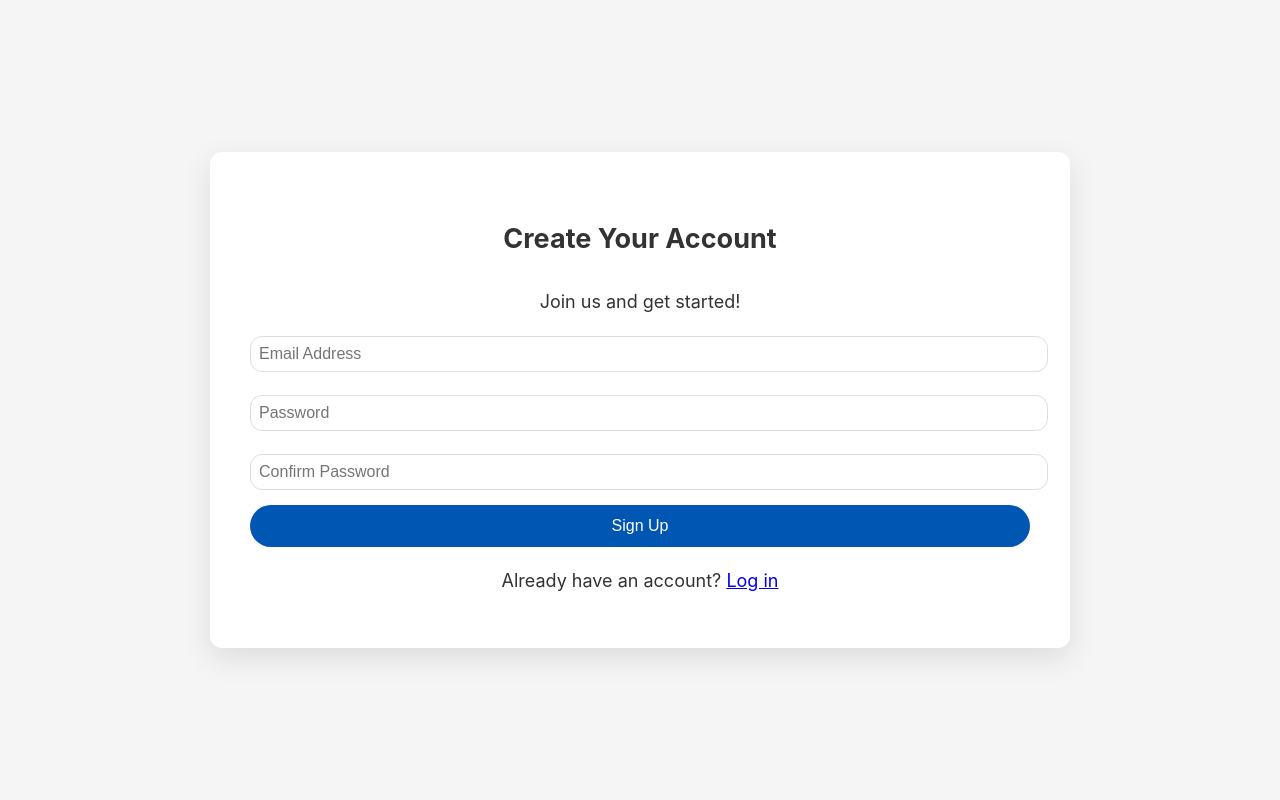
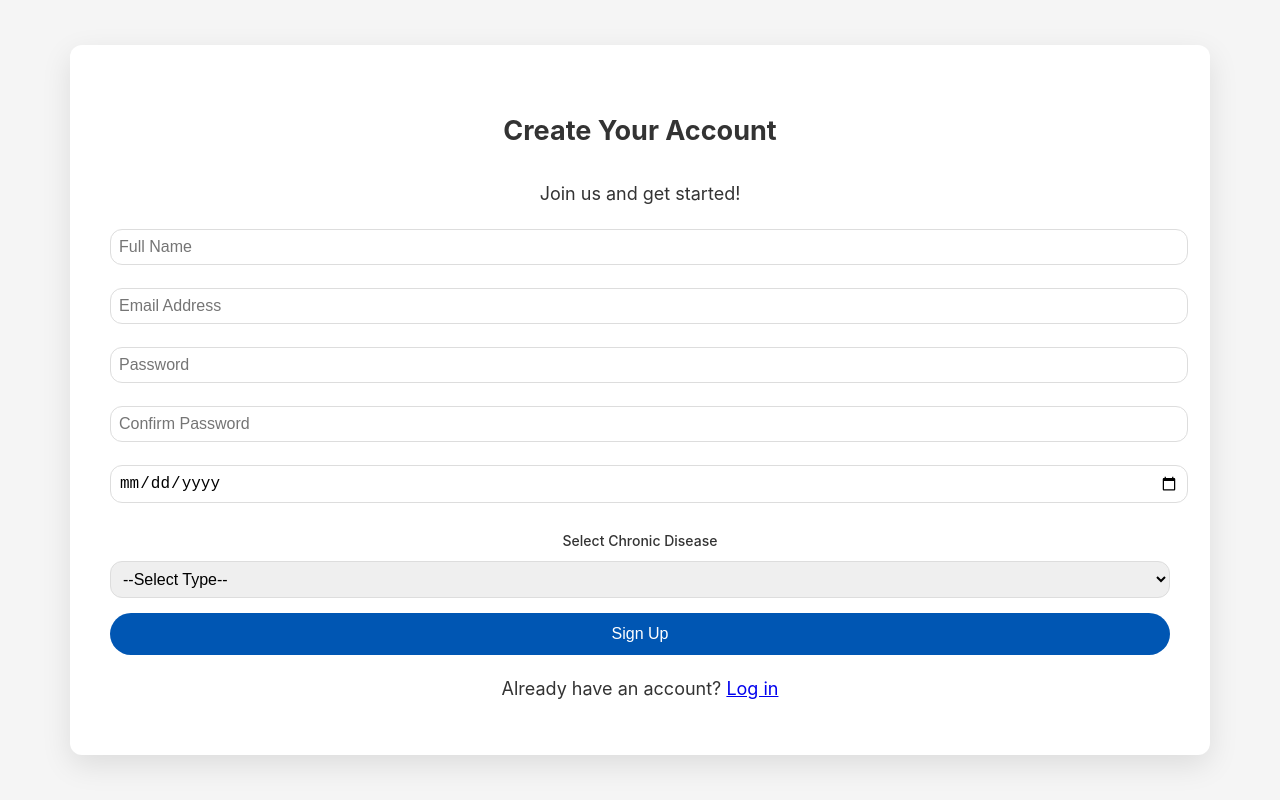
Before and after one commit to nishashastry/treehacks2025, a Next.js app in the folder src/frontend/: page /signup in a window 1280 px wide. Built offline with nearby package versions, Linux system fonts and the light colour scheme; no server answers.

Commit message:
make request in signup

```diff
--- a/src/frontend/pages/signup.js
+++ b/src/frontend/pages/signup.js
@@ -1,14 +1,16 @@
 import { useState } from 'react';
-import { createUserWithEmailAndPassword } from 'firebase/auth';
-import { auth } from '../firebase/config';
 import { useRouter } from 'next/router';
 import Layout from '../components/layout';
 
 export default function SignUp() {
+  const [name, setName] = useState('');
   const [email, setEmail] = useState('');
   const [password, setPassword] = useState('');
   const [confirmPassword, setConfirmPassword] = useState('');
+  const [dob, setDob] = useState('');  // Date of birth
+  const [chronicDisease, setChronicDisease] = useState('');  // Chronic disease (diabetes type)
   const [error, setError] = useState('');
+  const [loading, setLoading] = useState(false);
   const router = useRouter();
 
   const handleSubmit = async (e) => {
@@ -18,11 +20,42 @@ export default function SignUp() {
       return;
     }
 
+    setLoading(true);
+    setError('');
+
     try {
-      await createUserWithEmailAndPassword(auth, email, password);
-      router.push('/profile-input'); // Redirect to input clinical info after signup
+      // Prepare data to send to the backend
+      const userData = {
+        name,
+        email,
+        password,
+        dob,
+        chronic_disease: chronicDisease,
+      };
+
+      // Send POST request to the backend
+      const response = await fetch('/api/patients', {
+        method: 'POST',
+        headers: {
+          'Content-Type': 'application/json',
+        },
+        body: JSON.stringify(userData),
+      });
+
+      const data = await response.json();
+
+      if (!response.ok) {
+        throw new Error(data.message || 'Failed to sign up.');
+      }
+
+      // On success, redirect to the profile input page
+      localStorage.setItem('email', email);
+      localStorage.setItem('chronicDisease', chronicDisease);
+      router.push('/profile-input');
     } catch (err) {
-      setError('Failed to sign up. Please check your credentials.');
+      setError(err.message);
+    } finally {
+      setLoading(false);
     }
   };
 
@@ -36,6 +69,14 @@ export default function SignUp() {
           {error && <div className="error-message">{error}</div>}
 
           <form onSubmit={handleSubmit} className="login-form">
+            <input
+              type="text"
+              value={name}
+              onChange={(e) => setName(e.target.value)}
+              placeholder="Full Name"
+              className="input-field"
+              required
+            />
             <input
               type="email"
               value={email}
@@ -60,8 +101,32 @@ export default function SignUp() {
               className="input-field"
               required
             />
-            <button type="submit" className="btn">
-              Sign Up
+
+            <input
+              type="date"
+              value={dob}
+              onChange={(e) => setDob(e.target.value)}
+              placeholder="Date of Birth"
+              className="input-field"
+              required
+            />
+
+            {/* Dropdown for Chronic Disease (Diabetes Type) */}
+            <label htmlFor="chronicDisease" className="input-label">Select Chronic Disease</label>
+            <select
+              id="chronicDisease"
+              value={chronicDisease}
+              onChange={(e) => setChronicDisease(e.target.value)}
+              className="input-field"
+              required
+            >
+              <option value="">--Select Type--</option>
+              <option value="Diabetes">Diabetes</option>
+              <option value="Other">Other</option>
+            </select>
+
+            <button type="submit" className="btn" disabled={loading}>
+              {loading ? 'Signing Up...' : 'Sign Up'}
             </button>
           </form>
 
```
